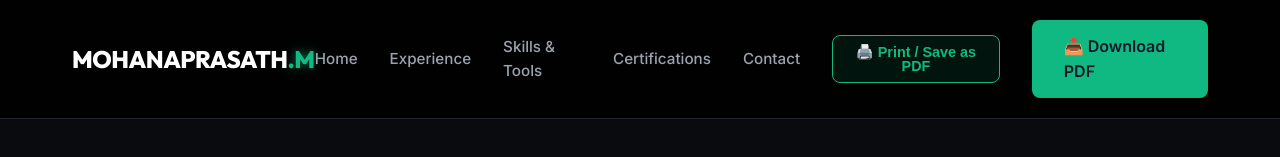
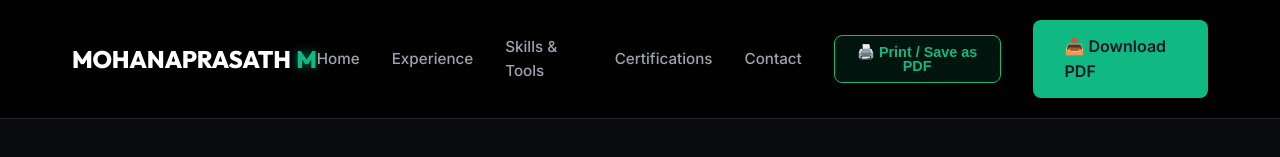
Before and after one commit to prasathmp/Portfolio, a React (Vite) app: page /resume in a window 1280 px wide. Shown: the top 157 px of the page. Built offline with nearby package versions, Linux system fonts and the light colour scheme.

Commit message:
Update site header logo format to MOHANAPRASATH M across all pages

```diff
--- a/src/App.css
+++ b/src/App.css
@@ -26,8 +26,9 @@ header {
   color: #fff;
   display: inline-flex;
   align-items: center;
-  gap: 0;
-  letter-spacing: -0.02em;
+  gap: 0.35rem;
+  letter-spacing: -0.01em;
+  text-decoration: none;
 }
 
 .logo-dot {
--- a/src/App.jsx
+++ b/src/App.jsx
@@ -81,7 +81,7 @@ function HomePage() {
       <header>
         <div className="header-container">
           <Link to="/" className="logo" onClick={() => window.scrollTo({ top: 0, behavior: 'smooth' })}>
-            MOHANAPRASATH<span className="logo-dot">.M</span>
+            MOHANAPRASATH <span className="logo-dot">M</span>
           </Link>
           <nav className="nav-links">
             <Link
--- a/src/pages/CertificationsPage.jsx
+++ b/src/pages/CertificationsPage.jsx
@@ -110,7 +110,7 @@ function CertificationsPage() {
       <header className="certs-page-header">
         <div className="header-container">
           <Link to="/" className="logo">
-            MOHANAPRASATH<span className="logo-dot">.M</span>
+            MOHANAPRASATH <span className="logo-dot">M</span>
           </Link>
           <nav className="nav-links">
             <Link to="/" className="nav-link">Home</Link>
--- a/src/pages/ContactPage.jsx
+++ b/src/pages/ContactPage.jsx
@@ -62,7 +62,7 @@ function ContactPage() {
       <header className="contact-page-header">
         <div className="header-container">
           <Link to="/" className="logo">
-            MOHANAPRASATH<span className="logo-dot">.M</span>
+            MOHANAPRASATH <span className="logo-dot">M</span>
           </Link>
           <nav className="nav-links">
             <Link to="/" className="nav-link">Home</Link>
--- a/src/pages/ExperiencePage.jsx
+++ b/src/pages/ExperiencePage.jsx
@@ -13,7 +13,7 @@ function ExperiencePage() {
       <header className="exp-page-header">
         <div className="header-container">
           <Link to="/" className="logo">
-            MOHANAPRASATH<span className="logo-dot">.M</span>
+            MOHANAPRASATH <span className="logo-dot">M</span>
           </Link>
           <nav className="nav-links">
             <Link to="/" className="nav-link">Home</Link>
--- a/src/pages/ResumePage.jsx
+++ b/src/pages/ResumePage.jsx
@@ -17,7 +17,7 @@ function ResumePage() {
       <header className="resume-header no-print">
         <div className="header-container">
           <Link to="/" className="logo">
-            MOHANAPRASATH<span className="logo-dot">.M</span>
+            MOHANAPRASATH <span className="logo-dot">M</span>
           </Link>
           <nav className="nav-links">
             <Link to="/" className="nav-link">Home</Link>
--- a/src/pages/SkillsPage.jsx
+++ b/src/pages/SkillsPage.jsx
@@ -230,7 +230,7 @@ function SkillsPage() {
       <header className="skills-page-header">
         <div className="header-container">
           <Link to="/" className="logo">
-            MOHANAPRASATH<span className="logo-dot">.M</span>
+            MOHANAPRASATH <span className="logo-dot">M</span>
           </Link>
           <nav className="nav-links">
             <Link to="/" className="nav-link">Home</Link>
```
